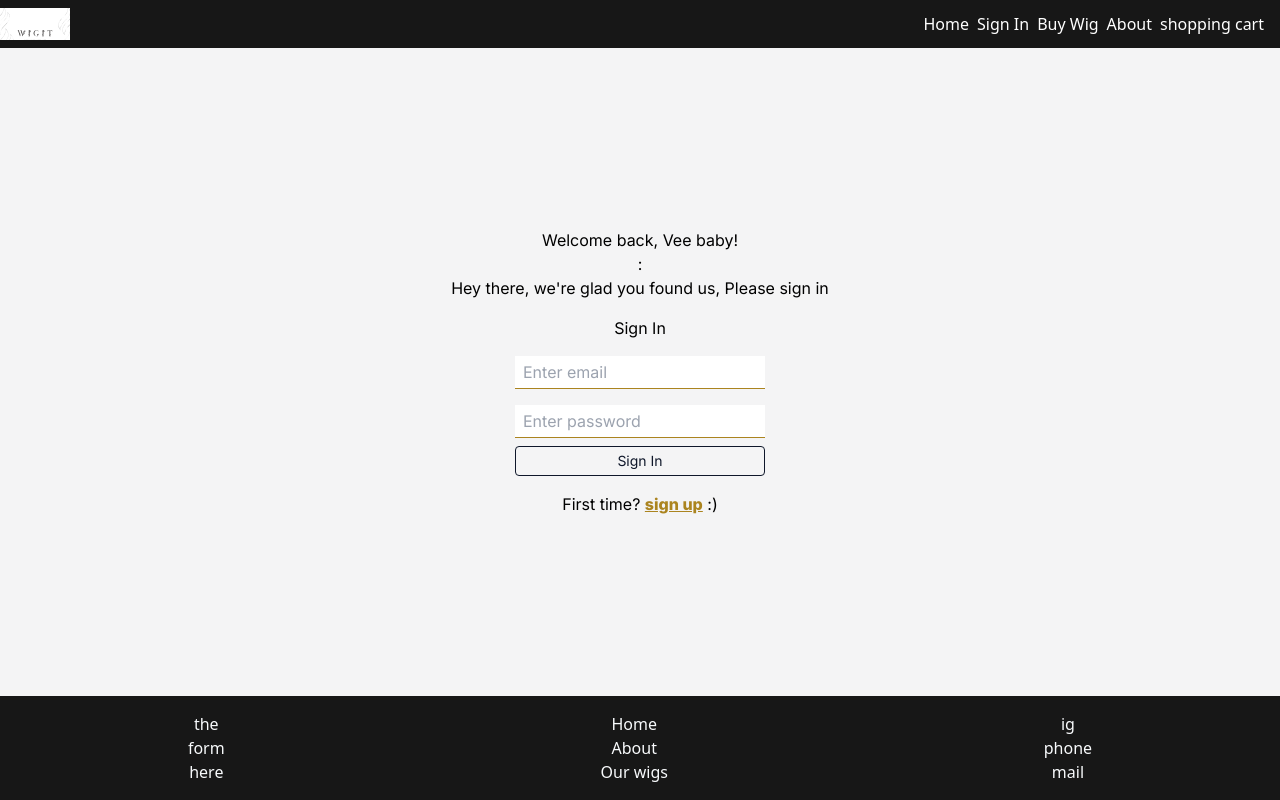
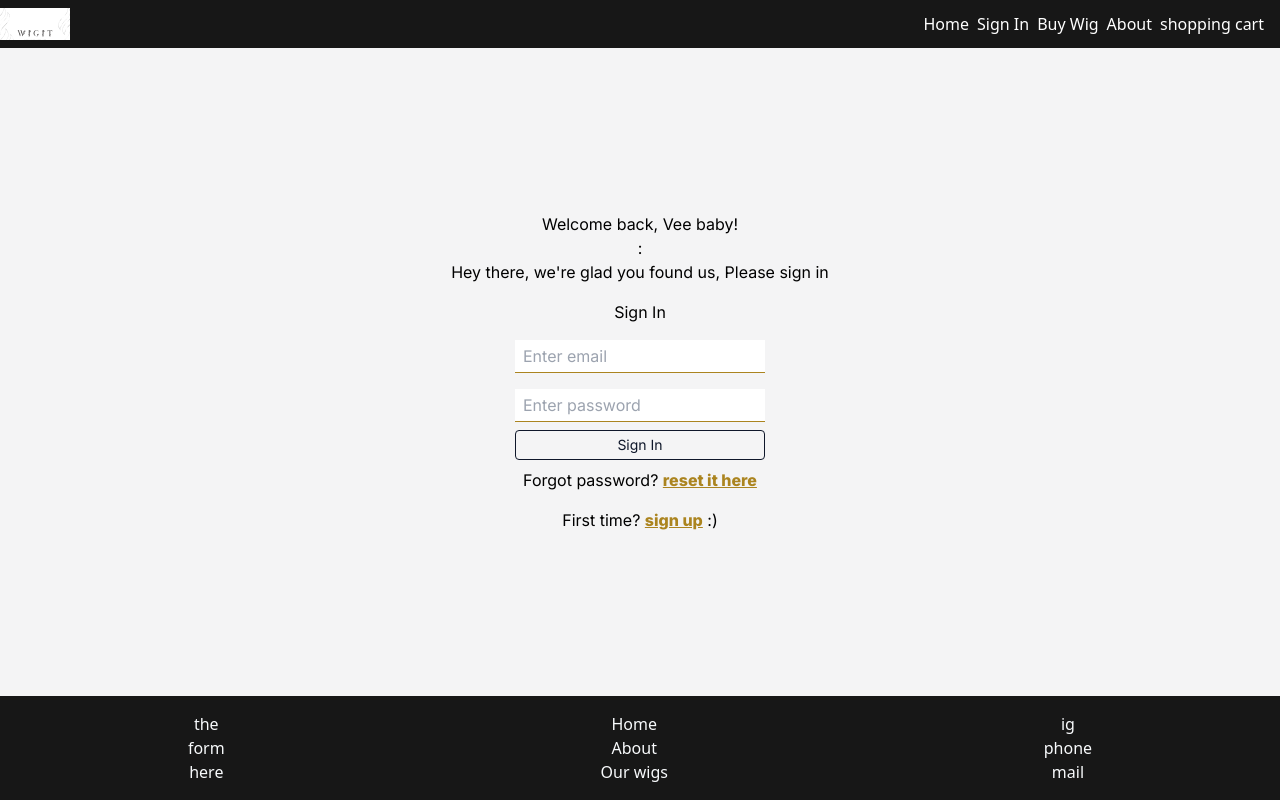
Before and after one commit to chee-zaram/wigit-webapp, a Next.js app in the folder assets/: page /signin in a window 1280 px wide. Built offline with nearby package versions, Linux system fonts and the light colour scheme.

Commit message:
Feat: Implement reset password

```diff
--- a/assets/app/signin/components/SignInForm.tsx
+++ b/assets/app/signin/components/SignInForm.tsx
@@ -41,7 +41,14 @@ const signInForm = () => {
         router.push('/');
        //await prod();await axios.post(url + 'signin', user);
        //await prod();
-    }
+    };
+    const handleResetPassword = async () => {
+        //event.preventDefault();
+        await axios.post("https://cheezaram.tech/api/v1/reset_password", { email });
+        alert("A password reset link has been sent to your email");
+        router.push('/');
+    };
+
     return (
         <form onSubmit={ handleAxios } className='flex flex-col gap-2 p-4 center max-w-max sm:max-w-l'>
             <h1>Sign In</h1>
@@ -62,6 +69,8 @@ const signInForm = () => {
                 required={ true }
             />
             <Button type='submit' text='sign in' />
+            <p>Forgot password? <span className='underline pointer text-accent font-extrabold' onClick={handleResetPassword}>reset it here</span></p>
+
         </form>
     )
 };
--- a/assets/app/signin/page.tsx
+++ b/assets/app/signin/page.tsx
@@ -23,6 +23,7 @@ const signin = () => {
       router.push('/signup');
     };
 
+
     return (
         <main className='signin_main flex flex-col justify-around items-center'>
             {/* take this to rootlayout to conditionally render sign in link  */}
@@ -35,6 +36,7 @@ const signin = () => {
             </div>
             <SignInForm />
             <p>First time? <span className='underline pointer text-accent font-extrabold' onClick={toggleSignIn}>sign up</span> :)</p>
+
         </main>
     )
 
```
